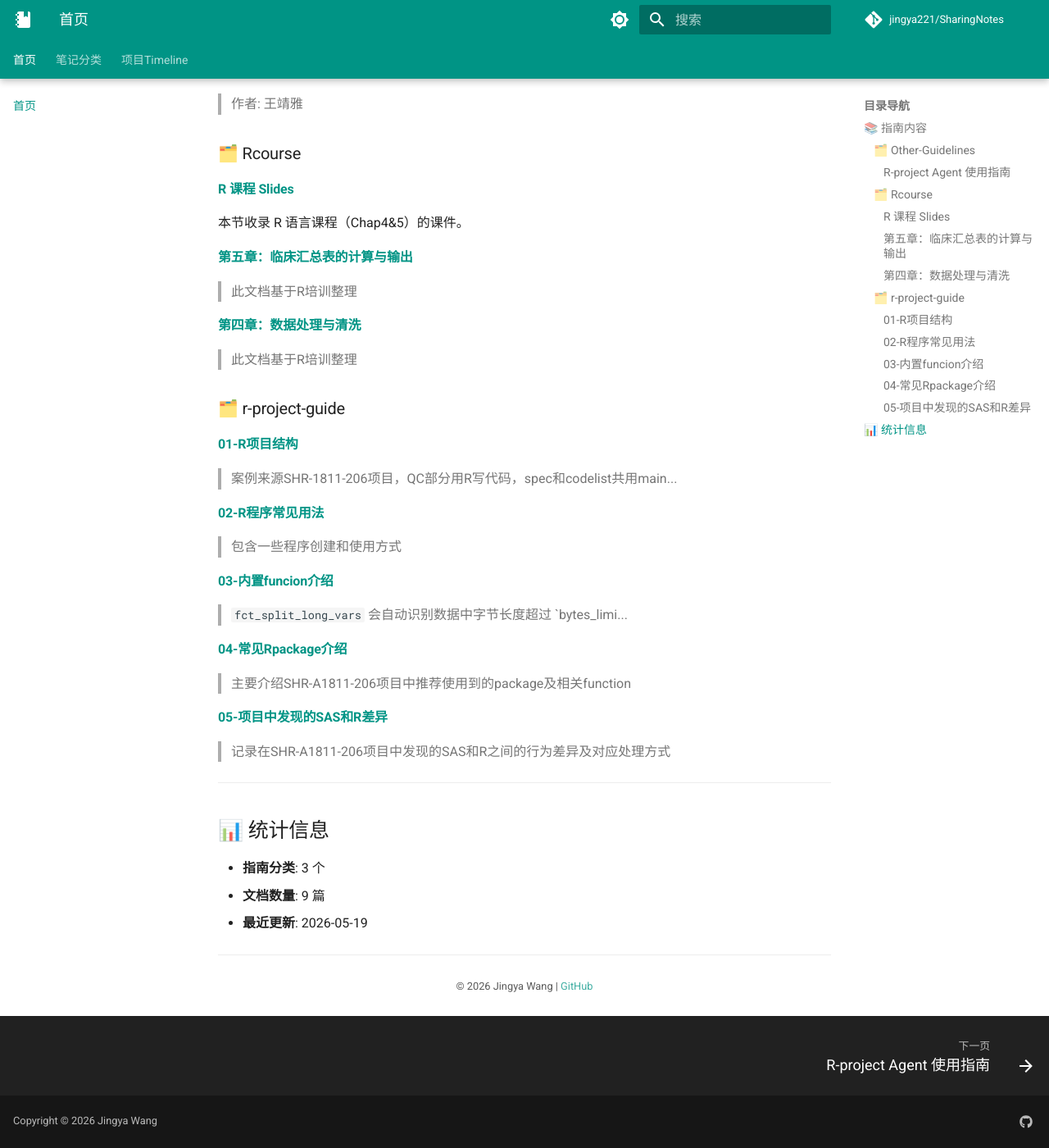
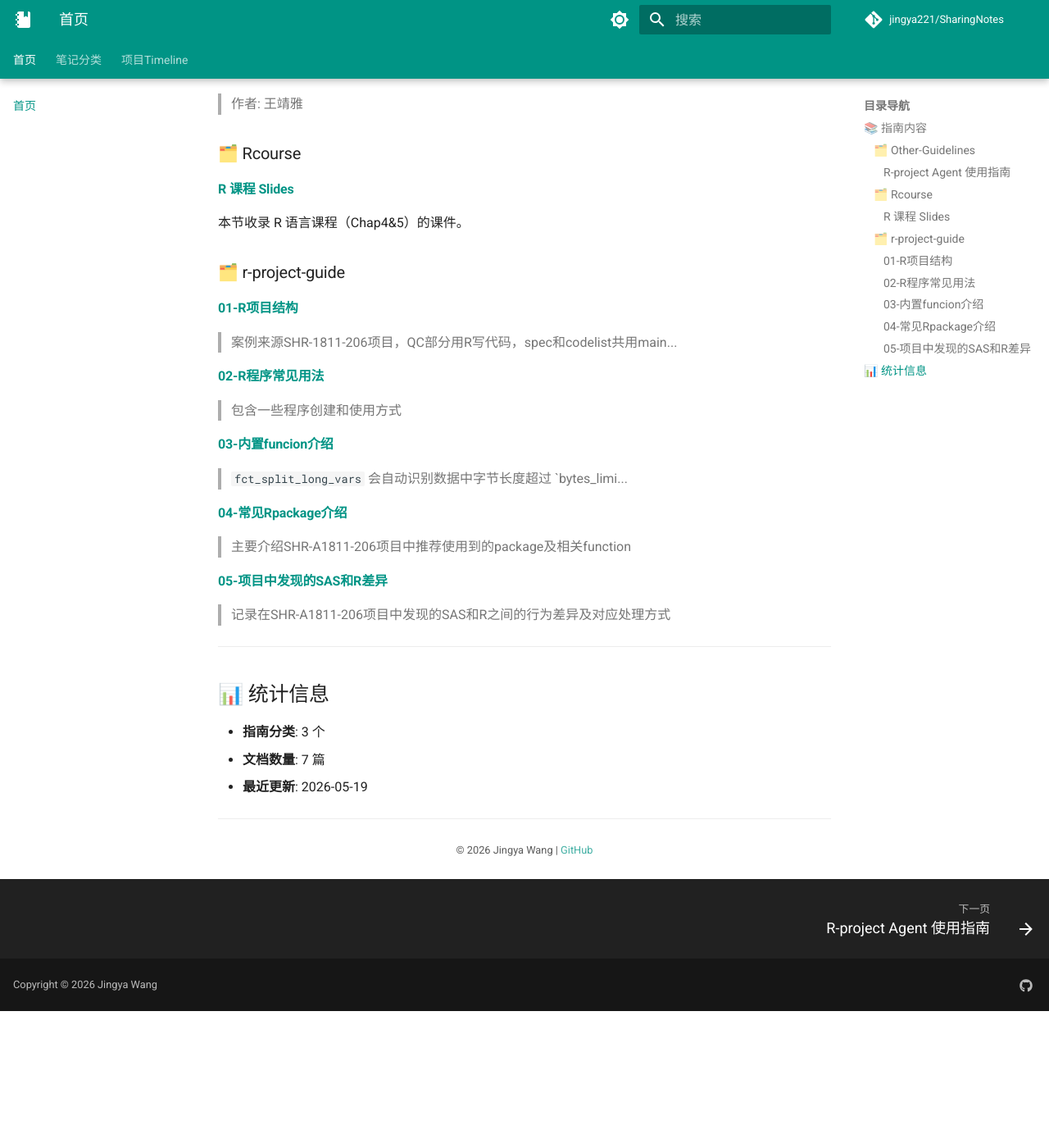
Before and after one commit to jingya221/SharingNotes, an MkDocs documentation site: the page built from docs/index.md, in a window 1280 px wide and 1400 px high, scrolled down 294 px. Shown: the whole window at 82% size. Built offline with MkDocs 1.6.1 and Material for MkDocs 9.7.7, drawn with Linux system fonts in a browser that asks for light colours; comment, search, counter and statistics services are not loaded; after the commit the page ends 1527 px from its top, so only the background shows below that.

Commit message:
Update notes index - 2026/05/19 周二 13:39:29

```diff
--- a/docs/index.md
+++ b/docs/index.md
@@ -14,14 +14,6 @@
 
 #### [R 课程 Slides](notes/Rcourse/index)
 本节收录 R 语言课程（Chap4&5）的课件。
-
-
-#### [第五章：临床汇总表的计算与输出](notes/Rcourse/Chap5-slides/index)
-> 此文档基于R培训整理
-
-
-#### [第四章：数据处理与清洗](notes/Rcourse/Chap4-slides/index)
-> 此文档基于R培训整理
 
 
 ### 🗂️ r-project-guide
@@ -50,7 +42,7 @@
 ## 📊 统计信息
 
 - **指南分类**: 3 个
-- **文档数量**: 9 篇
+- **文档数量**: 7 篇
 - **最近更新**: 2026-05-19
 
 ---
--- a/mkdocs.yml
+++ b/mkdocs.yml
@@ -104,8 +104,6 @@ nav:
     - R-project Agent 使用指南: notes/Other-Guidelines/R-project-Agent使用指南.md
   - Rcourse:
     - R 课程 Slides: notes/Rcourse/index.md
-    - 第五章：临床汇总表的计算与输出: notes/Rcourse/Chap5-slides/index.md
-    - 第四章：数据处理与清洗: notes/Rcourse/Chap4-slides/index.md
   - r-project-guide:
     - 01-R项目结构: notes/r-project-guide/01-R项目结构.md
     - 02-R程序常见用法: notes/r-project-guide/02-R程序常见用法.md
```
Also changed, not shown: README.md (+1 -9 lines), update_readme.py (+7 -3 lines).
